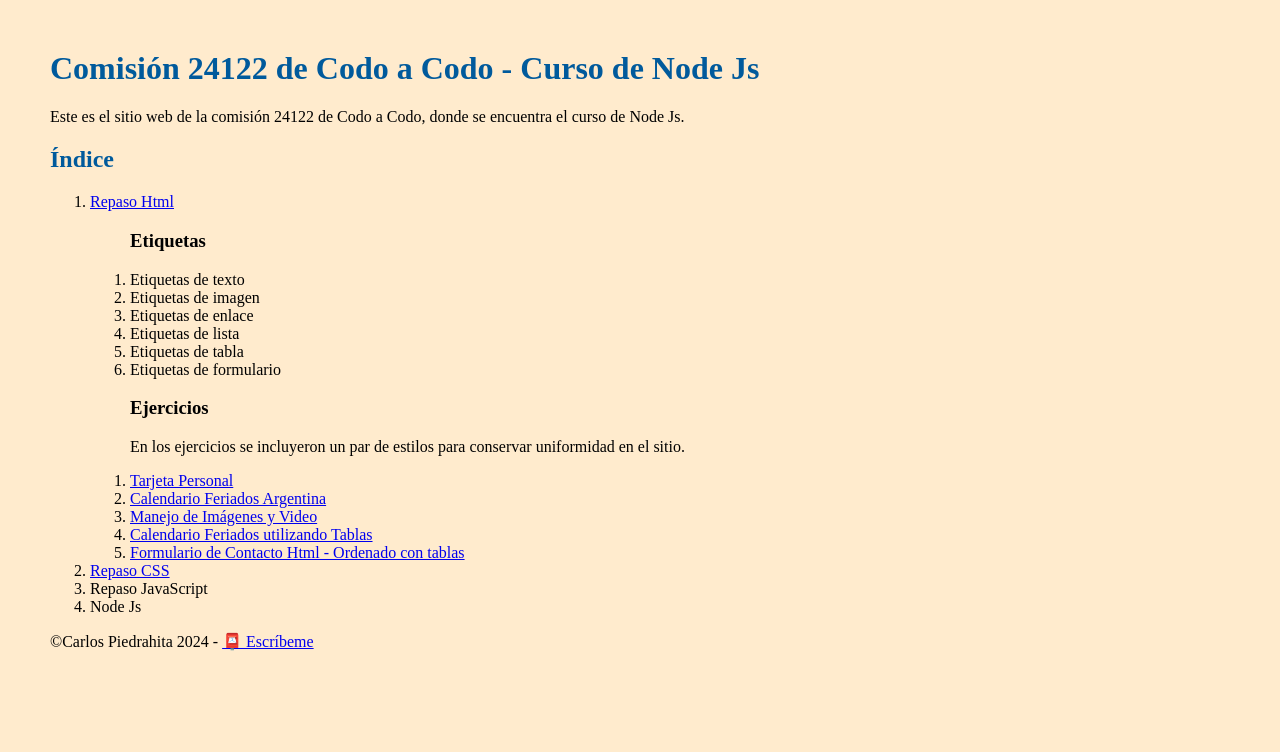
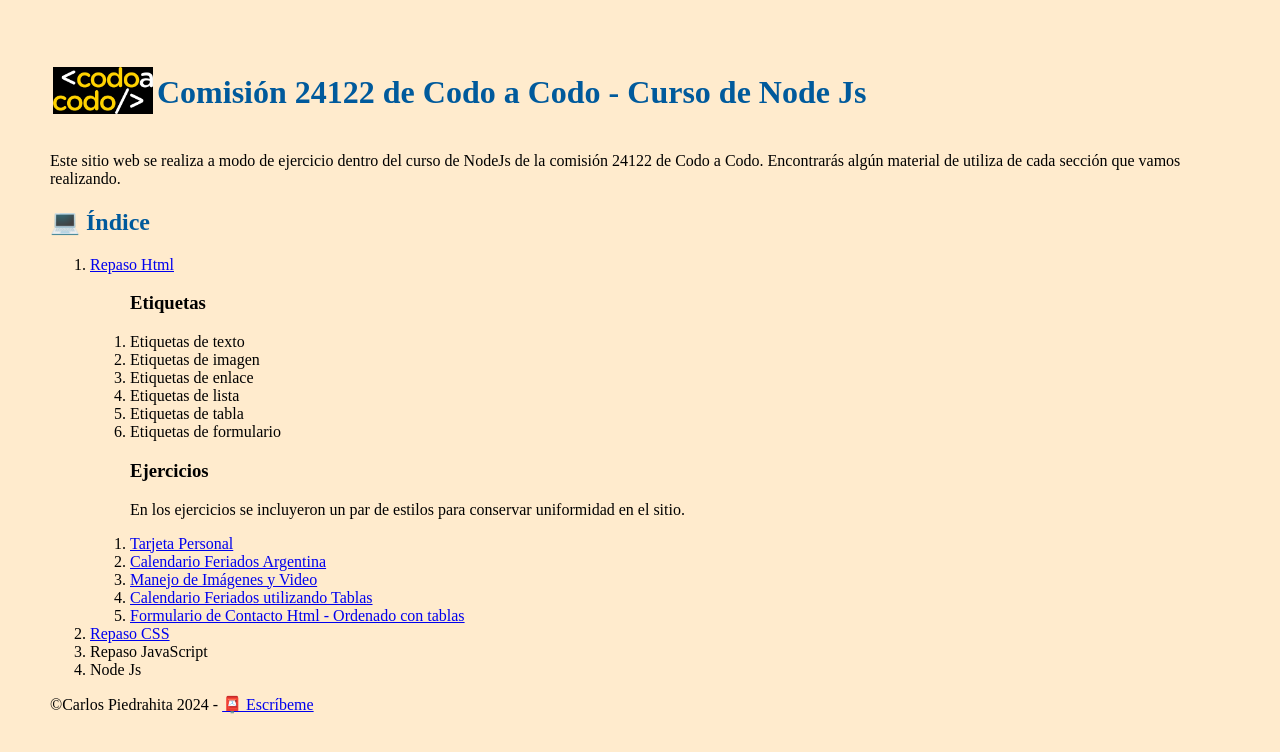
Before and after one commit to capiedrahita/NodeJs_24122, a plain HTML site: page index.html in a window 1280 px wide. Drawn offline with Linux system fonts and the light colour scheme.

Commit message:
Cambio texto index

```diff
--- a/index.html
+++ b/index.html
@@ -14,7 +14,7 @@
     <head>
         <meta charset="UTF-8">
         <meta name="viewport" content="width=device-width, initial-scale=1.0">
-        <link rel="icon" type="image/png" href="./img/cp.png">
+        <link rel="icon" type="image/png" href="./img/cp-logo.png">
         <title>Node Js - Codo a Codo</title>
     </head>
     <style>
@@ -30,10 +30,21 @@
         }
     </style>
     <body>
-        <h1>Comisión 24122 de Codo a Codo - Curso de Node Js</h1>
-        <p>Este es el sitio web de la comisión 24122 de Codo a Codo, donde se
-            encuentra el curso de Node Js.</p>
-        <h2>Índice</h2>
+        <table>
+            <tr>
+                <td>
+                    <img src="./img/codoacodo.png" alt="Codo a Codo" width="100px">
+                </td>
+                <td>
+                    <h1>Comisión 24122 de Codo a Codo - Curso de Node Js</h1>
+                </td>
+            </tr>
+        </table>
+
+
+        <p>Este sitio web se realiza a modo de ejercicio dentro del curso de NodeJs
+            de la comisión 24122 de Codo a Codo. Encontrarás algún material de utiliza de cada sección que vamos realizando.</p>
+        <h2>&#128187; Índice</h2>
         <ol>
             <li><a href="./repaso_html.html">Repaso Html</a></li>
             <ol>
```
Also changed, not shown: img/codoacodo.png (added), img/cp-logo.png (added).
